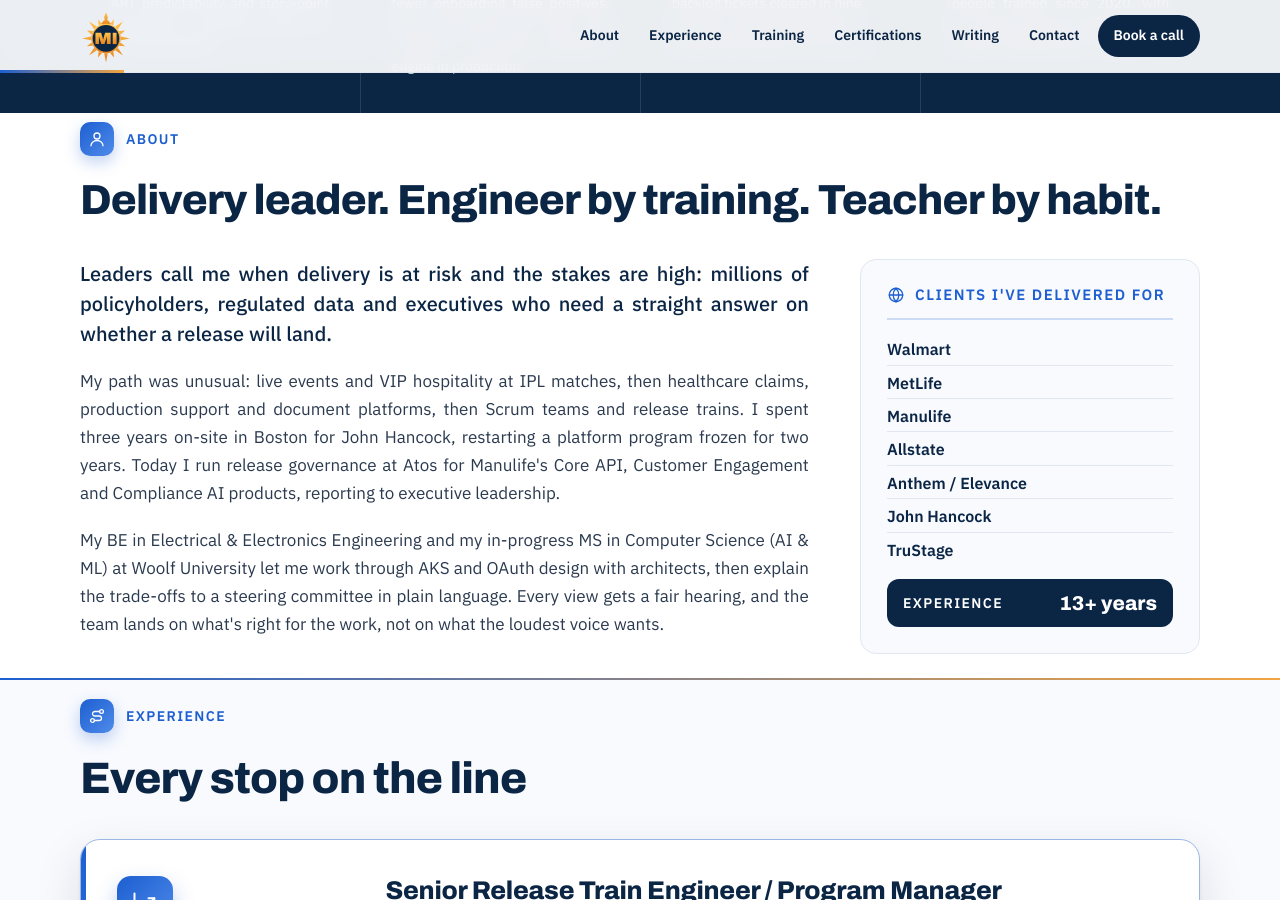
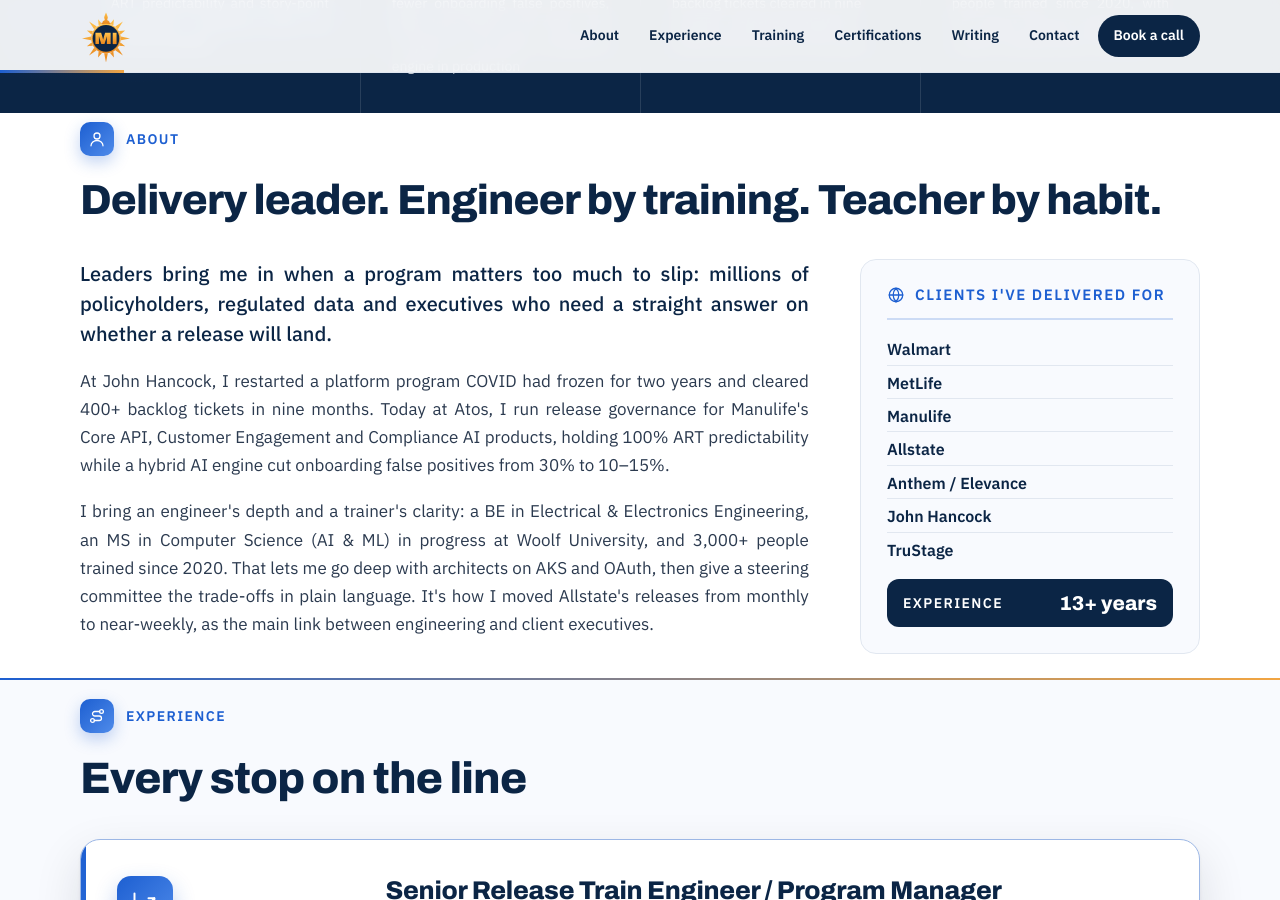
Before and after one commit to Madhan-I/Madhan-I.github.io, a Jekyll site: the page built from index.html, in a window 1280 px wide and 900 px high, scrolled down 769 px. Built offline with Jekyll 4.4.1, drawn with Linux system fonts in a browser that asks for light colours.

Commit message:
About: proof-led rewrite (John Hancock restart, Manulife predictability and AI results, Allstate release cadence).
Co-Authored-By: Claude Opus 5.5 <noreply@anthropic.com>
Claude-Session: https://claude.ai/code/session_01MFRrTt7LBDdX57m85KHNGp

```diff
--- a/_data/profile.yml
+++ b/_data/profile.yml
@@ -70,9 +70,9 @@ metrics:
 # Use | to start a new line in the heading.
 about_title: "Delivery leader. Engineer by training. Teacher by habit."
 about:
-  - "Leaders call me when delivery is at risk and the stakes are high: millions of policyholders, regulated data and executives who need a straight answer on whether a release will land."
-  - "My path was unusual: live events and VIP hospitality at IPL matches, then healthcare claims, production support and document platforms, then Scrum teams and release trains. I spent three years on-site in Boston for John Hancock, restarting a platform program frozen for two years. Today I run release governance at Atos for Manulife's Core API, Customer Engagement and Compliance AI products, reporting to executive leadership."
-  - "My BE in Electrical & Electronics Engineering and my in-progress MS in Computer Science (AI & ML) at Woolf University let me work through AKS and OAuth design with architects, then explain the trade-offs to a steering committee in plain language. Every view gets a fair hearing, and the team lands on what's right for the work, not on what the loudest voice wants."
+  - "Leaders bring me in when a program matters too much to slip: millions of policyholders, regulated data and executives who need a straight answer on whether a release will land."
+  - "At John Hancock, I restarted a platform program COVID had frozen for two years and cleared 400+ backlog tickets in nine months. Today at Atos, I run release governance for Manulife's Core API, Customer Engagement and Compliance AI products, holding 100% ART predictability while a hybrid AI engine cut onboarding false positives from 30% to 10–15%."
+  - "I bring an engineer's depth and a trainer's clarity: a BE in Electrical & Electronics Engineering, an MS in Computer Science (AI & ML) in progress at Woolf University, and 3,000+ people trained since 2020. That lets me go deep with architects on AKS and OAuth, then give a steering committee the trade-offs in plain language. It's how I moved Allstate's releases from monthly to near-weekly, as the main link between engineering and client executives."
 
 clients:
   - Walmart
```
